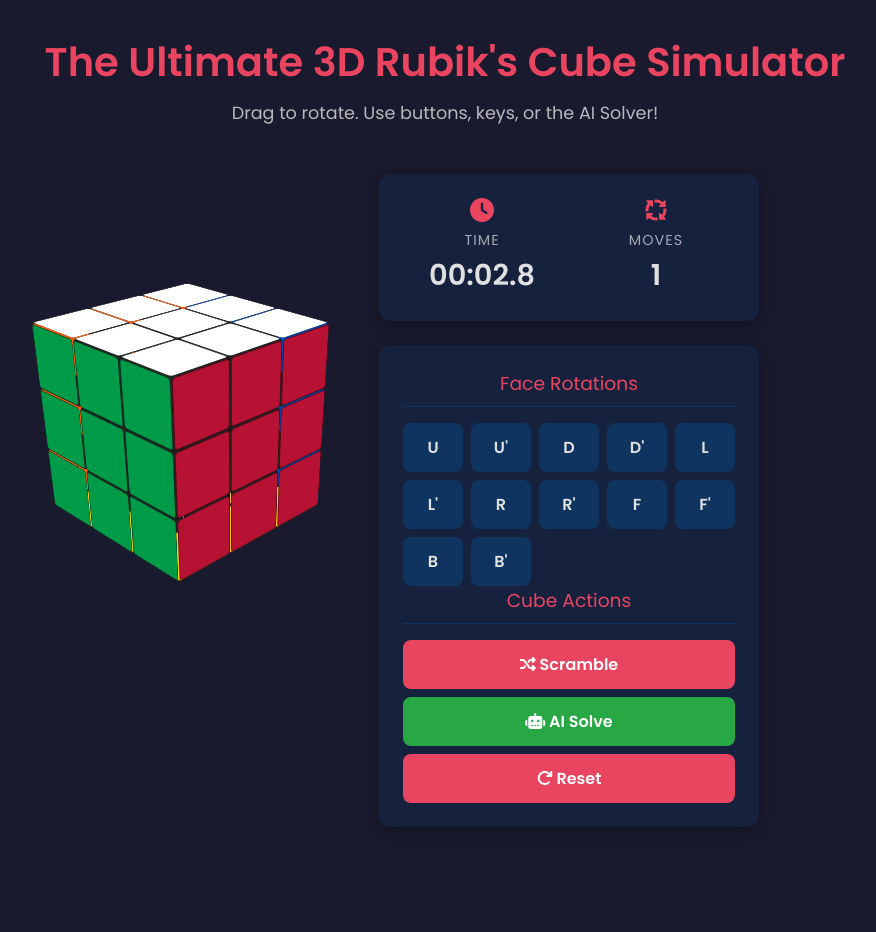
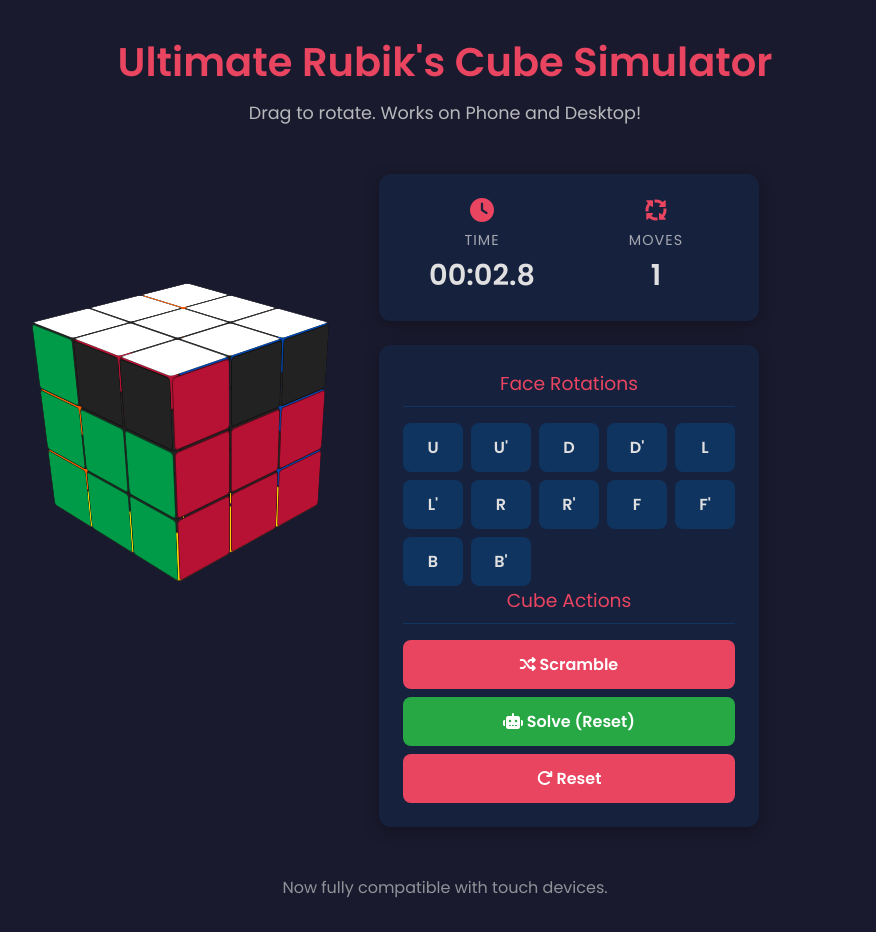
Before and after one commit to swapagrawal14/rubiks-cube-simulator, a plain HTML site: page index.html in a window 1280 px wide. Both pictures are taken after a click on the button "U'". Shown: the whole page, without its empty margins (195-1071 px from the left). Before the commit the page ends 859 px from the top, so only its background shows below. Drawn offline with nearby package versions, Linux system fonts and the light colour scheme.

Commit message:
Update index.html

```diff
--- a/index.html
+++ b/index.html
@@ -3,73 +3,67 @@
 <head>
     <meta charset="UTF-8">
     <meta name="viewport" content="width=device-width, initial-scale=1.0">
-    <title>The Ultimate 3D Rubik's Cube Simulator</title>
+    <title>Ultimate 3D Rubik's Cube Simulator (All Devices)</title>
     <link rel="stylesheet" href="https://cdnjs.cloudflare.com/ajax/libs/font-awesome/6.4.0/css/all.min.css">
     <script src="https://cdn.jsdelivr.net/npm/canvas-confetti@1.6.0/dist/confetti.browser.min.js"></script>
 
     <style>
         @import url('https://fonts.googleapis.com/css2?family=Poppins:wght@300;400;600&display=swap');
         :root {
-            --bg-color: #1a1a2e; --primary-color: #16213e; --secondary-color: #0f3460; --accent-color: #e94560;
-            --text-color: #e0e0e0; --font-family: 'Poppins', sans-serif; --cube-size: 200px;
-            --cubie-size: calc(var(--cube-size) / 3); --gap: 2px;
-            --color-u: white; --color-d: #ffd500; --color-l: #ff5800; --color-r: #b71234; --color-f: #009b48; --color-b: #0046ad;
-            --color-inside: #222;
+            --bg-color: #1a1a2e; --primary-color: #16213e; --secondary-color: #0f3460;
+            --accent-color: #e94560; --text-color: #e0e0e0; --font-family: 'Poppins', sans-serif;
+            --cube-size: 200px; --cubie-size: calc(var(--cube-size) / 3); --gap: 2px;
+            --color-u: white; --color-d: #ffd500; --color-l: #ff5800; --color-r: #b71234;
+            --color-f: #009b48; --color-b: #0046ad; --color-inside: #222;
         }
-        * { margin: 0; padding: 0; box-sizing: border-box; }
+        * { margin: 0; padding: 0; box-sizing: border-box; user-select: none; }
         body {
             font-family: var(--font-family); background-color: var(--bg-color); color: var(--text-color);
-            display: flex; justify-content: center; align-items: flex-start; min-height: 100vh; padding: 2rem; overflow-x: hidden;
+            display: flex; justify-content: center; align-items: flex-start;
+            min-height: 100vh; padding: 2rem; overflow-x: hidden;
         }
         .container { width: 100%; max-width: 1200px; text-align: center; }
         header h1 { font-size: 2.5rem; font-weight: 600; color: var(--accent-color); margin-bottom: 0.5rem; }
         header p { font-size: 1.1rem; opacity: 0.8; }
         .main-content { display: flex; justify-content: center; align-items: center; gap: 3rem; margin-top: 3rem; flex-wrap: wrap; }
-        .cube-container { flex-shrink: 0; cursor: grab; }
-        .cube-container:active { cursor: grabbing; }
+        .cube-container { flex-shrink: 0; touch-action: none; /* Prevents page scroll on touch */ }
         .scene { width: var(--cube-size); height: var(--cube-size); perspective: calc(var(--cube-size) * 4); }
         .cube { width: 100%; height: 100%; position: relative; transform-style: preserve-3d; transform: rotateX(-30deg) rotateY(-45deg); transition: transform 0.2s linear; }
         .cubie { position: absolute; width: var(--cubie-size); height: var(--cubie-size); transform-style: preserve-3d; }
-        .face {
-            position: absolute; width: calc(var(--cubie-size) - var(--gap)); height: calc(var(--cubie-size) - var(--gap));
-            background-color: var(--color-inside); border: 1px solid rgba(0, 0, 0, 0.5); border-radius: 4px;
-        }
+        .face { position: absolute; width: calc(var(--cubie-size) - var(--gap)); height: calc(var(--cubie-size) - var(--gap)); background-color: var(--color-inside); border: 1px solid rgba(0, 0, 0, 0.5); border-radius: 4px; }
         .face.front  { transform: rotateY(0deg)   translateZ(calc(var(--cubie-size) / 2)); }
         .face.back   { transform: rotateY(180deg) translateZ(calc(var(--cubie-size) / 2)); }
         .face.right  { transform: rotateY(90deg)  translateZ(calc(var(--cubie-size) / 2)); }
         .face.left   { transform: rotateY(-90deg) translateZ(calc(var(--cubie-size) / 2)); }
         .face.top    { transform: rotateX(90deg)  translateZ(calc(var(--cubie-size) / 2)); }
         .face.bottom { transform: rotateX(-90deg) translateZ(calc(var(--cubie-size) / 2)); }
-
         .controls-and-info { display: flex; flex-direction: column; gap: 1.5rem; min-width: 380px; }
         .info-panel { display: flex; justify-content: space-around; gap: 1rem; background-color: var(--primary-color); padding: 1.5rem; border-radius: 12px; box-shadow: 0 4px 15px rgba(0,0,0,0.3); }
-        .info-item { text-align: center; }
-        .info-item i { font-size: 1.5rem; color: var(--accent-color); margin-bottom: 0.5rem; }
+        .info-item { text-align: center; } .info-item i { font-size: 1.5rem; color: var(--accent-color); margin-bottom: 0.5rem; }
         .info-item span { display: block; font-size: 0.9rem; text-transform: uppercase; letter-spacing: 1px; opacity: 0.7; }
         .info-item p { font-size: 1.8rem; font-weight: 600; margin-top: 0.2rem; min-width: 120px; }
         .controls { background-color: var(--primary-color); padding: 1.5rem; border-radius: 12px; box-shadow: 0 4px 15px rgba(0,0,0,0.3); }
         .control-section h3 { margin-bottom: 1rem; color: var(--accent-color); border-bottom: 1px solid var(--secondary-color); padding-bottom: 0.5rem; font-weight: 400; }
         .button-group { display: grid; grid-template-columns: repeat(auto-fit, minmax(50px, 1fr)); gap: 0.5rem; }
         .move-btn, .action-btn { font-family: var(--font-family); padding: 0.75rem; font-size: 1rem; font-weight: 600; border: none; border-radius: 8px; cursor: pointer; transition: all 0.2s ease; background-color: var(--secondary-color); color: var(--text-color); }
-        .move-btn:hover, .action-btn:hover:not(:disabled) { background-color: var(--accent-color); color: var(--bg-color); transform: translateY(-2px); box-shadow: 0 4px 8px rgba(0,0,0,0.2); }
+        .move-btn:hover, .action-btn:hover { background-color: var(--accent-color); color: var(--bg-color); transform: translateY(-2px); box-shadow: 0 4px 8px rgba(0,0,0,0.2); }
         .action-btn { grid-column: 1 / -1; background-color: var(--accent-color); color: #fff; }
+        .action-btn:disabled { background-color: #555; cursor: not-allowed; transform: none; box-shadow: none; }
         .action-btn.solve-btn { background-color: #28a745; }
         .action-btn.solve-btn:hover:not(:disabled) { background-color: #218838; }
-        .action-btn:disabled { background-color: #555; cursor: not-allowed; transform: none; box-shadow: none; opacity: 0.5; }
-
         footer { margin-top: 3rem; opacity: 0.6; }
-        @media (max-width: 900px) { body { padding: 1rem; } .main-content { flex-direction: column; align-items: center; } .controls-and-info { width: 100%; max-width: 500px; margin-top: 2rem; } :root { --cube-size: 180px; } header h1 { font-size: 2rem; } }
+        @media (max-width: 900px) { body { padding: 1rem; } .main-content { flex-direction: column; align-items: center; } .controls-and-info { width: 100%; max-width: 500px; margin-top: 2rem; } :root { --cube-size: 240px; } header h1 { font-size: 2rem; } }
     </style>
 </head>
 <body>
     <div class="container">
         <header>
-            <h1>The Ultimate 3D Rubik's Cube Simulator</h1>
-            <p>Drag to rotate. Use buttons, keys, or the AI Solver!</p>
+            <h1>Ultimate Rubik's Cube Simulator</h1>
+            <p>Drag to rotate. Works on Phone and Desktop!</p>
         </header>
 
         <main class="main-content">
-            <div class="cube-container" id="cube-container">
+            <div class="cube-container">
                 <div class="scene">
                     <div class="cube" id="cube"></div>
                 </div>
@@ -80,54 +74,33 @@
                     <div class="info-item"><i class="fas fa-clock"></i><span>Time</span><p id="timer">00:00.0</p></div>
                     <div class="info-item"><i class="fas fa-arrows-spin"></i><span>Moves</span><p id="move-count">0</p></div>
                 </div>
-
                 <div class="controls">
-                    <div class="control-section">
-                        <h3>Face Rotations</h3>
-                        <div class="button-group">
-                            <button class="move-btn" data-move="U">U</button><button class="move-btn" data-move="U'">U'</button>
-                            <button class="move-btn" data-move="D">D</button><button class="move-btn" data-move="D'">D'</button>
-                            <button class="move-btn" data-move="L">L</button><button class="move-btn" data-move="L'">L'</button>
-                            <button class="move-btn" data-move="R">R</button><button class="move-btn" data-move="R'">R'</button>
-                            <button class="move-btn" data-move="F">F</button><button class="move-btn" data-move="F'">F'</button>
-                            <button class="move-btn" data-move="B">B</button><button class="move-btn" data-move="B'">B'</button>
-                        </div>
-                    </div>
-                    <div class="control-section">
-                        <h3>Cube Actions</h3>
-                        <div class="button-group">
-                            <button class="action-btn" id="scramble-btn"><i class="fas fa-random"></i> Scramble</button>
-                            <button class="action-btn solve-btn" id="solve-btn"><i class="fas fa-robot"></i> AI Solve</button>
-                            <button class="action-btn" id="reset-btn"><i class="fas fa-redo"></i> Reset</button>
-                        </div>
-                    </div>
+                    <div class="control-section"><h3>Face Rotations</h3><div class="button-group"><button class="move-btn" data-move="U">U</button><button class="move-btn" data-move="U'">U'</button><button class="move-btn" data-move="D">D</button><button class="move-btn" data-move="D'">D'</button><button class="move-btn" data-move="L">L</button><button class="move-btn" data-move="L'">L'</button><button class="move-btn" data-move="R">R</button><button class="move-btn" data-move="R'">R'</button><button class="move-btn" data-move="F">F</button><button class="move-btn" data-move="F'">F'</button><button class="move-btn" data-move="B">B</button><button class="move-btn" data-move="B'">B'</button></div></div>
+                    <div class="control-section"><h3>Cube Actions</h3><div class="button-group"><button class="action-btn" id="scramble-btn"><i class="fas fa-random"></i> Scramble</button><button class="action-btn solve-btn" id="solve-btn"><i class="fas fa-robot"></i> Solve (Reset)</button><button class="action-btn" id="reset-btn"><i class="fas fa-redo"></i> Reset</button></div></div>
                 </div>
             </div>
         </main>
+        <footer><p>Now fully compatible with touch devices.</p></footer>
     </div>
 
     <script>
     document.addEventListener('DOMContentLoaded', () => {
         const get = (id) => document.getElementById(id);
-        const cubeEl = get('cube'), timerEl = get('timer'), moveCountEl = get('move-count'),
-              scrambleBtn = get('scramble-btn'), solveBtn = get('solve-btn'), resetBtn = get('reset-btn'),
-              cubeContainer = get('cube-container');
+        const cube = get('cube'), timerElement = get('timer'), moveCountElement = get('move-count'),
+              scrambleBtn = get('scramble-btn'), solveBtn = get('solve-btn'), resetBtn = get('reset-btn');
 
-        let cubies = [], moveHistory = [], moveQueue = [];
-        let isDragging = false, isAnimating = false, isSolved = true;
-        let startX, startY, currentX = -30, currentY = -45;
-        let moveCount = 0, time = 0, timerInterval;
+        let cubies = [], isDragging = false, isAnimating = false, startX, startY, currentX = -30, currentY = -45,
+            moveCount = 0, timerInterval, time = 0, isSolved = true, moveQueue = [];
 
-        const animationSpeed = 200;
+        const animationSpeed = 150;
+
         const CUBE_SIZE_VAL = parseFloat(getComputedStyle(document.documentElement).getPropertyValue('--cube-size'));
         const CUBIE_SIZE = CUBE_SIZE_VAL / 3;
+
         const MOVES = {
-            'U': { axis: 'y', slice: -1, dir: 1 }, 'U\'': { axis: 'y', slice: -1, dir: -1 },
-            'D': { axis: 'y', slice: 1, dir: -1 }, 'D\'': { axis: 'y', slice: 1, dir: 1 },
-            'L': { axis: 'x', slice: -1, dir: -1 }, 'L\'': { axis: 'x', slice: -1, dir: 1 },
-            'R': { axis: 'x', slice: 1, dir: 1 }, 'R\'': { axis: 'x', slice: 1, dir: -1 },
-            'F': { axis: 'z', slice: 1, dir: 1 }, 'F\'': { axis: 'z', slice: 1, dir: -1 },
-            'B': { axis: 'z', slice: -1, dir: -1 }, 'B\'': { axis: 'z', slice: -1, dir: 1 }
+            'U': { axis: 'y', slice: -1, dir: 1 }, 'U\'': { axis: 'y', slice: -1, dir: -1 }, 'D': { axis: 'y', slice: 1, dir: -1 }, 'D\'': { axis: 'y', slice: 1, dir: 1 },
+            'L': { axis: 'x', slice: -1, dir: -1 }, 'L\'': { axis: 'x', slice: -1, dir: 1 }, 'R': { axis: 'x', slice: 1, dir: 1 }, 'R\'': { axis: 'x', slice: 1, dir: -1 },
+            'F': { axis: 'z', slice: 1, dir: 1 }, 'F\'': { axis: 'z', slice: 1, dir: -1 }, 'B': { axis: 'z', slice: -1, dir: -1 }, 'B\'': { axis: 'z', slice: -1, dir: 1 }
         };
 
         function createCubie(x, y, z) {
@@ -136,158 +109,142 @@
             ['front', 'back', 'top', 'bottom', 'left', 'right'].forEach(faceName => {
                 const face = document.createElement('div');
                 face.className = `face ${faceName}`;
-                // --- DEFINITIVE COLORING FIX ---
-                // This logic correctly colors only the outer-facing stickers.
-                let color = 'var(--color-inside)';
-                if (faceName === 'front' && z === 1) color = 'var(--color-f)';
-                else if (faceName === 'back' && z === -1) color = 'var(--color-b)';
-                else if (faceName === 'top' && y === -1) color = 'var(--color-u)';
-                else if (faceName === 'bottom' && y === 1) color = 'var(--color-d)';
-                else if (faceName === 'left' && x === -1) color = 'var(--color-l)';
-                else if (faceName === 'right' && x === 1) color = 'var(--color-r)';
-                face.style.backgroundColor = color;
+                if (faceName === 'front' && z === 1) face.style.backgroundColor = 'var(--color-f)'; else if (faceName === 'back' && z === -1) face.style.backgroundColor = 'var(--color-b)';
+                else if (faceName === 'top' && y === -1) face.style.backgroundColor = 'var(--color-u)'; else if (faceName === 'bottom' && y === 1) face.style.backgroundColor = 'var(--color-d)';
+                else if (faceName === 'left' && x === -1) face.style.backgroundColor = 'var(--color-l)'; else if (faceName === 'right' && x === 1) face.style.backgroundColor = 'var(--color-r)';
                 element.appendChild(face);
             });
             element.style.transform = `translateX(${x * CUBIE_SIZE}px) translateY(${y * CUBIE_SIZE}px) translateZ(${z * CUBIE_SIZE}px)`;
-            return { element, x, y, z };
+            return { element, x, y, z, initialX: x, initialY: y, initialZ: z };
         }
 
         function createCube() {
-            cubeEl.innerHTML = '';
-            cubies = [];
+            cube.innerHTML = ''; cubies = [];
             for (let x = -1; x <= 1; x++) for (let y = -1; y <= 1; y++) for (let z = -1; z <= 1; z++) {
                 if (x === 0 && y === 0 && z === 0) continue;
                 cubies.push(createCubie(x, y, z));
             }
-            cubies.forEach(c => cubeEl.appendChild(c.element));
+            cubies.forEach(c => cube.appendChild(c.element));
+            updateSolveButton();
         }
 
         function processMoveQueue() {
             if (isAnimating || moveQueue.length === 0) return;
-            isAnimating = true;
-            toggleControls(false);
-
+            isAnimating = true; [solveBtn, scrambleBtn, resetBtn].forEach(b => b.disabled = true);
             const move = moveQueue.shift();
-
-            if (isSolved && !move.isScramble) {
-                startTimer();
-                isSolved = false;
-            }
-
-            if (!move.isScramble) {
-                moveCount++; moveCountEl.textContent = moveCount;
-            }
+            if (isSolved && !move.isScramble) { startTimer(); isSolved = false; updateSolveButton(); }
+            if (!move.isScramble) { moveCount++; moveCountElement.textContent = moveCount; }
 
             const { axis, slice, dir } = MOVES[move.notation];
-            const sliceCubies = cubies.filter(c => Math.abs(c[axis] - slice) < 0.1);
+            const sliceCubies = cubies.filter(c => Math.round(c[axis]) === slice);
+
+            // ========== START OF THE FIX ==========
+            // The old method of getting computed matrix was buggy.
+            // This new method is simpler and more reliable.
+            // 1. Create a temporary pivot for animation.
+            // 2. After animation, update logical coordinates and reset element transform.
 
             const pivot = document.createElement('div');
             pivot.style.transformStyle = 'preserve-3d';
+            pivot.style.transition = `transform ${animationSpeed / 1000}s ease-in-out`;
             sliceCubies.forEach(cubie => pivot.appendChild(cubie.element));
-            cubeEl.appendChild(pivot);
+            cube.appendChild(pivot);
 
-            pivot.style.transition = `transform ${animationSpeed / 1000}s ease-in-out`;
-            pivot.style.transform = `rotate${axis.toUpperCase()}(${dir * 90}deg)`;
+            // This needs a small delay to ensure the browser registers the parent change before animating
+            requestAnimationFrame(() => {
+                pivot.style.transform = `rotate${axis.toUpperCase()}(${dir * 90}deg)`;
+            });
 
             setTimeout(() => {
                 sliceCubies.forEach(cubie => {
-                    const style = window.getComputedStyle(cubie.element);
-                    const matrix = new DOMMatrix(style.transform);
-                    cubeEl.appendChild(cubie.element);
-                    cubie.element.style.transform = matrix.toString();
-
-                    const { x, y, z } = cubie;
-                    const rad = dir * Math.PI / 2;
+                    // Update logical coordinates
+                    const { x, y, z } = cubie; const rad = dir * Math.PI / 2;
                     if (axis === 'x') {
                         cubie.y = Math.round(y * Math.cos(rad) - z * Math.sin(rad));
                         cubie.z = Math.round(y * Math.sin(rad) + z * Math.cos(rad));
                     } else if (axis === 'y') {
                         cubie.x = Math.round(x * Math.cos(rad) + z * Math.sin(rad));
                         cubie.z = Math.round(z * Math.cos(rad) - x * Math.sin(rad));
-                    } else { // z
+                    } else { // axis === 'z'
                         cubie.x = Math.round(x * Math.cos(rad) - y * Math.sin(rad));
                         cubie.y = Math.round(x * Math.sin(rad) + y * Math.cos(rad));
                     }
+
+                    // Put cubie back into main cube and set its new definitive transform
+                    cube.appendChild(cubie.element);
+                    cubie.element.style.transform = `translateX(${cubie.x * CUBIE_SIZE}px) translateY(${cubie.y * CUBIE_SIZE}px) translateZ(${cubie.z * CUBIE_SIZE}px)`;
                 });
 
-                cubeEl.removeChild(pivot);
+                pivot.remove();
+
                 isAnimating = false;
-                toggleControls(true);
+                [scrambleBtn, resetBtn].forEach(b => b.disabled = false);
+                updateSolveButton();
 
-                if (moveHistory.length === 0 && !isSolved) {
+                if (checkIfSolved()) {
+                    stopTimer();
                     isSolved = true;
-                    stopTimer();
-                    if (confetti) confetti({ particleCount: 150, spread: 90, origin: { y: 0.6 } });
+                    if(confetti) confetti({ particleCount: 150, spread: 90, origin: { y: 0.6 } });
+                    updateSolveButton();
                 }
-
                 processMoveQueue();
-            }, animationSpeed + 10);
+            }, animationSpeed + 50); // Added a small buffer
+            // ========== END OF THE FIX ==========
         }
 
-        function addMove(notation, isScramble = false) {
+        function addMove(notation, isScramble = false) { moveQueue.push({ notation, isScramble }); if (!isAnimating) processMoveQueue(); }
+        function scramble() { reset(); const moves = Object.keys(MOVES); for (let i = 0; i < 20; i++) addMove(moves[Math.floor(Math.random() * moves.length)], true); }
+        function checkIfSolved() { return cubies.every(c => c.x === c.initialX && c.y === c.initialY && c.z === c.initialZ); }
+        function reset() { stopTimer(); moveQueue = []; isAnimating = false; createCube(); isSolved = true; moveCount = 0; moveCountElement.textContent = '0'; resetTimer(); [scrambleBtn, resetBtn].forEach(b => b.disabled = false); updateSolveButton(); }
+        function startTimer() { stopTimer(); const startTime = Date.now() - time; timerInterval = setInterval(() => { time = Date.now() - startTime; timerElement.textContent = formatTime(time); }, 100); }
+        function stopTimer() { clearInterval(timerInterval); }
+        function resetTimer() { stopTimer(); time = 0; timerElement.textContent = '00:00.0'; }
+        function formatTime(ms) { const m = Math.floor(ms / 60000); const s = Math.floor((ms % 60000) / 1000); const t = Math.floor((ms % 1000) / 100); return `${String(m).padStart(2,'0')}:${String(s).padStart(2,'0')}.${t}`; }
+        function updateSolveButton() { solveBtn.disabled = isSolved; }
+
+        // DRAG HANDLERS for BOTH MOUSE AND TOUCH
+        function onDragStart(e) {
             if (isAnimating) return;
-            if (!isScramble) moveHistory.push(notation);
-            moveQueue.push({ notation, isScramble });
-            if (!isAnimating) processMoveQueue();
+            isDragging = true;
+            const touch = e.touches ? e.touches[0] : e;
+            startX = touch.clientX; startY = touch.clientY;
+            cube.style.transition = 'none';
         }
+        function onDragMove(e) {
+            if (!isDragging) return;
+            e.preventDefault(); // Prevent page scrolling on touch
+            const touch = e.touches ? e.touches[0] : e;
+            const dx = touch.clientX - startX, dy = touch.clientY - startY;
+            currentY += dx * 0.5; currentX -= dy * 0.5;
+            cube.style.transform = `rotateX(${currentX}deg) rotateY(${currentY}deg)`;
+            startX = touch.clientX; startY = touch.clientY;
+        }
+        function onDragEnd() { if (isDragging) { isDragging = false; cube.style.transition = 'transform 0.2s linear'; } }
 
-        function scramble() {
-            if (isAnimating) return;
-            reset();
-            const moves = Object.keys(MOVES);
-            for (let i = 0; i < 25; i++) {
-                addMove(moves[Math.floor(Math.random() * moves.length)], true);
-            }
-        }
+        // Event Listeners
+        const cubeContainer = document.querySelector('.cube-container');
+        cubeContainer.addEventListener('mousedown', onDragStart);
+        window.addEventListener('mousemove', onDragMove);
+        window.addEventListener('mouseup', onDragEnd);
 
-        function getInverseMove(move) {
-            return move.includes("'") ? move.slice(0, 1) : `${move}'`;
-        }
-
-        function solve() {
-            if (isAnimating || isSolved) return;
-            const solutionMoves = moveHistory.reverse().map(getInverseMove);
-            moveHistory = [];
-            solutionMoves.forEach(move => addMove(move, true));
-        }
-
-        function reset() {
-            if (isAnimating) return;
-            stopTimer();
-            moveQueue = []; moveHistory = []; isAnimating = false;
-            toggleControls(true); createCube(); isSolved = true;
-            moveCount = 0; moveCountEl.textContent = '0'; resetTimer();
-        }
-
-        function toggleControls(enable) {
-            document.querySelectorAll('.move-btn, .action-btn').forEach(b => b.disabled = !enable);
-            if (enable) solveBtn.disabled = isSolved;
-        }
-
-        function startTimer() { stopTimer(); const startTime = Date.now() - time; timerInterval = setInterval(() => { time = Date.now() - startTime; timerEl.textContent = formatTime(time); }, 100); }
-        function stopTimer() { clearInterval(timerInterval); }
-        function resetTimer() { stopTimer(); time = 0; timerEl.textContent = '00:00.0'; }
-        function formatTime(ms) { const m = Math.floor(ms / 60000); const s = Math.floor((ms % 60000) / 1000); const t = Math.floor((ms % 1000) / 100); return `${String(m).padStart(2, '0')}:${String(s).padStart(2, '0')}.${t}`; }
-
-        cubeContainer.addEventListener('mousedown', e => { if (isAnimating) return; isDragging = true; startX = e.clientX; startY = e.clientY; cubeEl.style.transition = 'none'; });
-        window.addEventListener('mousemove', e => { if (!isDragging) return; const dx = e.clientX - startX; const dy = e.clientY - startY; currentY += dx * 0.5; currentX -= dy * 0.5; cubeEl.style.transform = `rotateX(${currentX}deg) rotateY(${currentY}deg)`; startX = e.clientX; startY = e.clientY; });
-        window.addEventListener('mouseup', () => { if (isDragging) { isDragging = false; cubeEl.style.transition = 'transform 0.2s linear'; } });
-        window.addEventListener('mouseleave', () => { if (isDragging) { isDragging = false; cubeEl.style.transition = 'transform 0.2s linear'; }});
+        // === THE MAGIC FOR PHONES ===
+        cubeContainer.addEventListener('touchstart', onDragStart, { passive: false });
+        window.addEventListener('touchmove', onDragMove, { passive: false });
+        window.addEventListener('touchend', onDragEnd);
+        // === END OF MAGIC ===
 
         document.querySelectorAll('.move-btn').forEach(b => b.addEventListener('click', () => addMove(b.dataset.move)));
         scrambleBtn.addEventListener('click', scramble);
-        solveBtn.addEventListener('click', solve);
+        solveBtn.addEventListener('click', reset);
         resetBtn.addEventListener('click', reset);
-
         window.addEventListener('keydown', e => {
-            if (isAnimating) return;
             const move = e.key.toUpperCase();
             if (e.shiftKey) { if (MOVES[`${move}'`]) addMove(`${move}'`); }
             else { if (MOVES[move]) addMove(move); }
         });
 
+        // Initialisation
         createCube();
-        toggleControls(true);
     });
     </script>
 </body>
```
